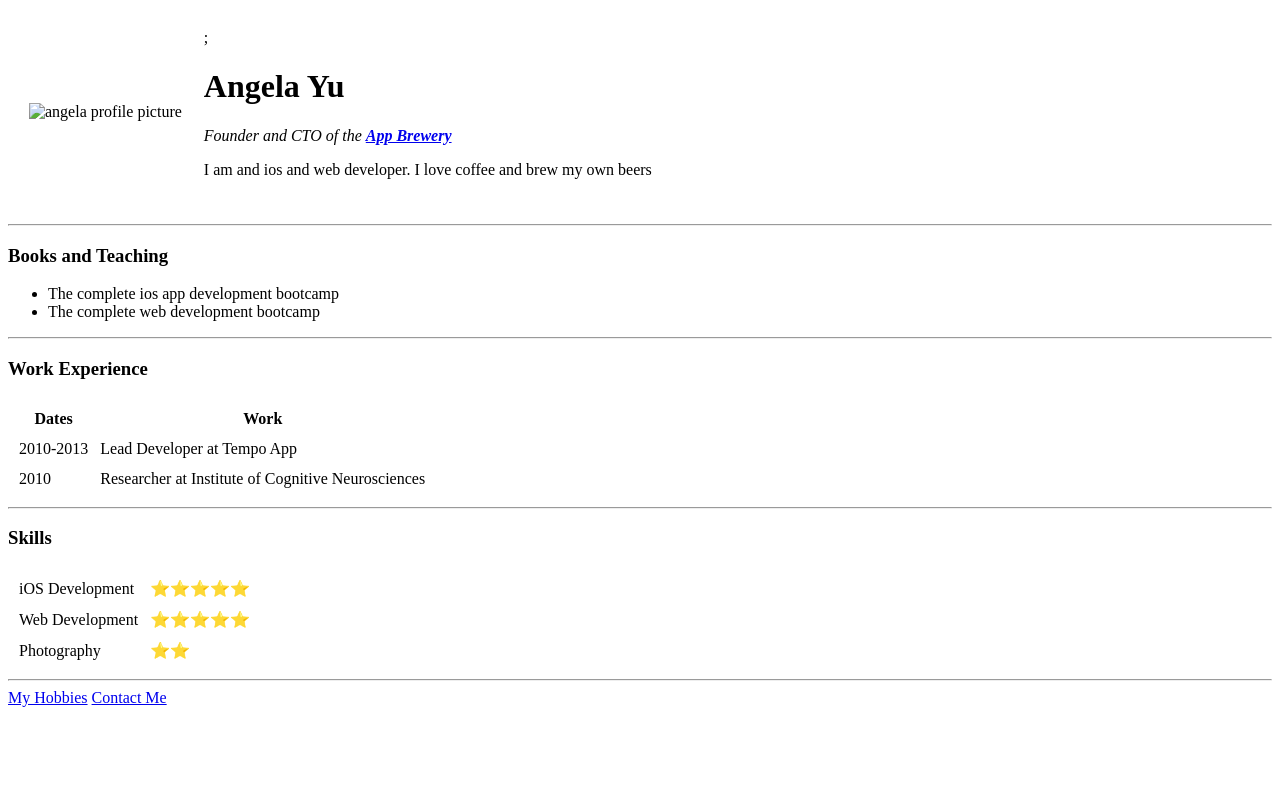
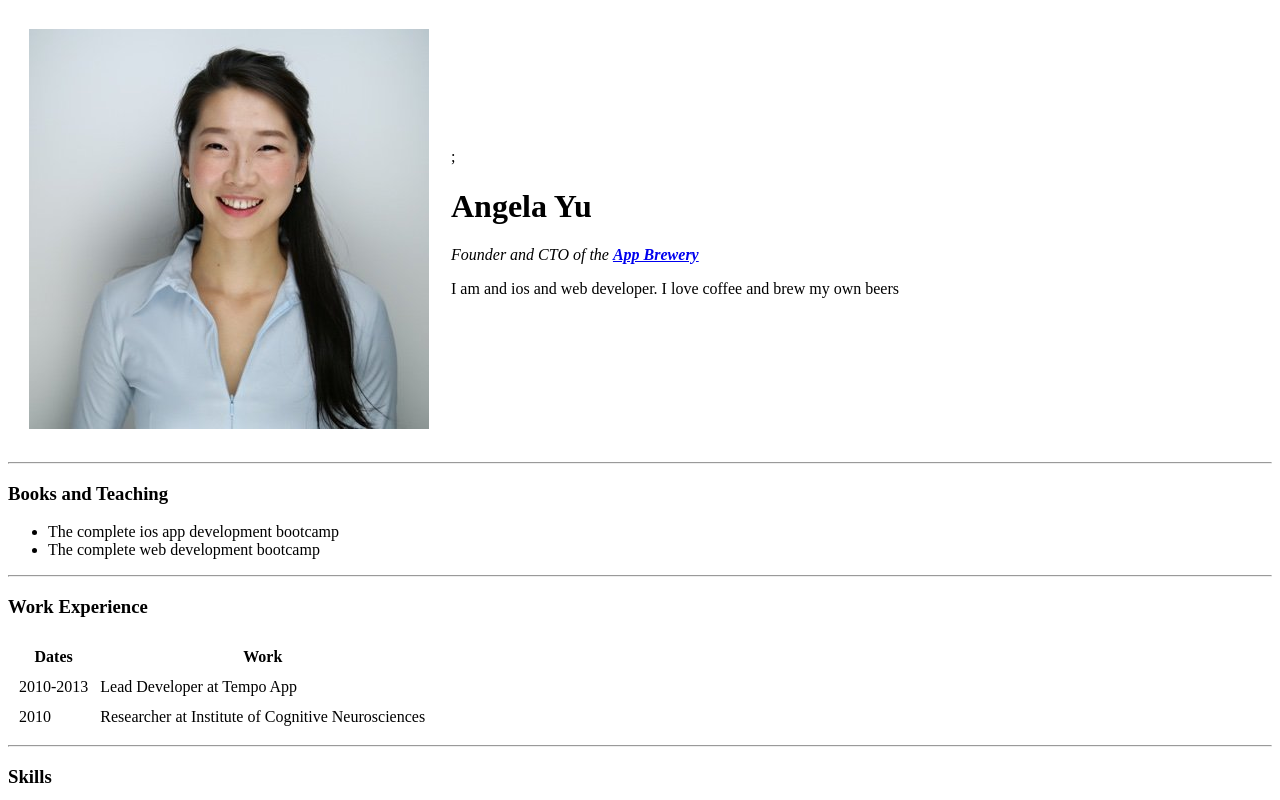
Before and after one commit to Abhishek230/cv, a plain HTML site: page index.html in a window 1280 px wide. Shown: the top 800 px of the page. Drawn offline with Linux system fonts and the light colour scheme.

Commit message:
Update index.html

```diff
--- a/index.html
+++ b/index.html
@@ -9,7 +9,7 @@
     <table cellspacing="20">
       <tr>
         <td>
-          <img src="images/angela.jpg" alt="angela profile picture" />
+          <img src="angela.jpg" alt="angela profile picture" />
         </td>
         <td>
           ;
```
